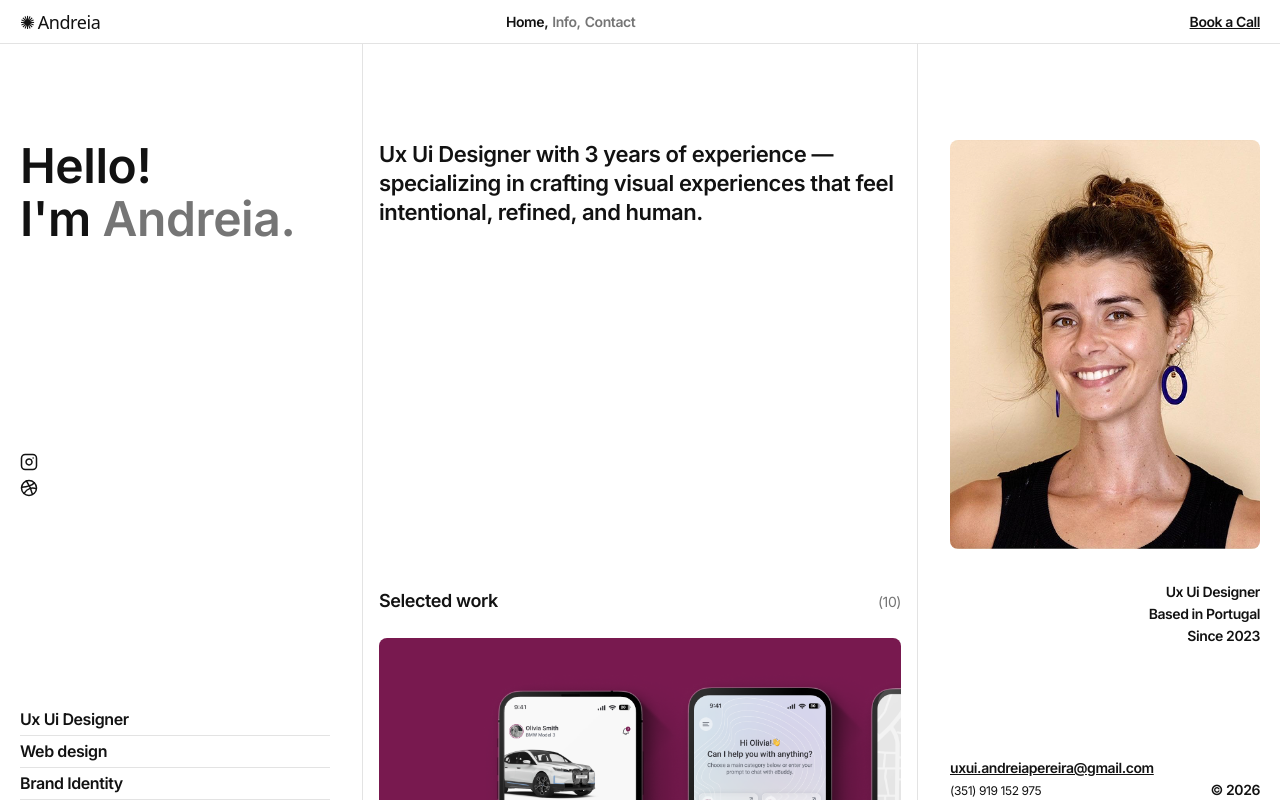
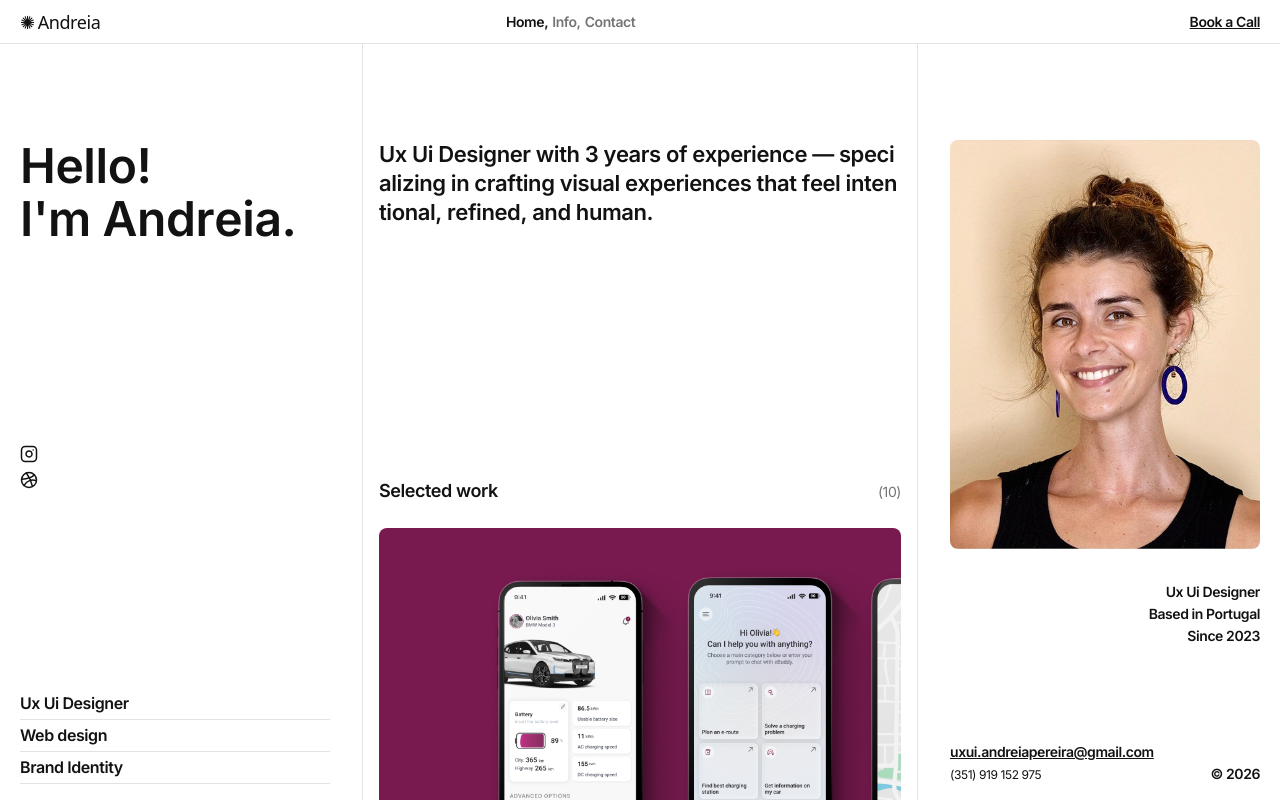
Before and after one commit to renatomrocha/andreia-portfolio, a React (Vite) app: page / in a window 1280 px wide. Built offline with nearby package versions, Linux system fonts and the light colour scheme; a web font is replaced by a local one.

Commit message:
FIrst text animations + refinements

```diff
--- /dev/null
+++ b/src/components/BlurRevealText.tsx
@@ -0,0 +1,104 @@
+import { useEffect, useState } from "react";
+
+interface BlurRevealTextProps {
+  text: string;
+  className?: string;
+  charDelay?: number;
+  blurDuration?: number;
+}
+
+export default function BlurRevealText({
+  text,
+  className = "",
+  charDelay = 15,
+  blurDuration = 300,
+}: BlurRevealTextProps) {
+  const [revealedCount, setRevealedCount] = useState(0);
+  const [charTimestamps, setCharTimestamps] = useState<number[]>([]);
+
+  useEffect(() => {
+    if (revealedCount >= text.length) return;
+
+    const timeout = setTimeout(() => {
+      setRevealedCount((prev) => prev + 1);
+      setCharTimestamps((prev) => [...prev, Date.now()]);
+    }, charDelay);
+
+    return () => clearTimeout(timeout);
+  }, [revealedCount, text.length, charDelay]);
+
+  return (
+    <span className={className}>
+      {text.split("").map((char, i) => {
+        if (char === "\n") {
+          return i < revealedCount ? <br key={i} /> : <span key={i} className="opacity-0">{"\n"}</span>;
+        }
+
+        if (i >= revealedCount) {
+          return (
+            <span key={i} className="opacity-0">
+              {char}
+            </span>
+          );
+        }
+
+        return (
+          <CharWithBlur
+            key={i}
+            char={char}
+            timestamp={charTimestamps[i]}
+            blurDuration={blurDuration}
+          />
+        );
+      })}
+    </span>
+  );
+}
+
+function CharWithBlur({
+  char,
+  timestamp,
+  blurDuration,
+}: {
+  char: string;
+  timestamp: number;
+  blurDuration: number;
+}) {
+  const [state, setState] = useState({ blur: 8, opacity: 0.7, y: -5 });
+
+  useEffect(() => {
+    let animationFrame: number;
+
+    function animate() {
+      const elapsed = Date.now() - timestamp;
+      const progress = Math.min(elapsed / blurDuration, 1);
+      const eased = 1 - (1 - progress) * (1 - progress); // ease-out quadratic
+
+      setState({
+        blur: (1 - eased) * 8,
+        opacity: 0.7 + eased * 0.3,
+        y: (1 - eased) * 5,
+      });
+
+      if (progress < 1) {
+        animationFrame = requestAnimationFrame(animate);
+      }
+    }
+
+    animationFrame = requestAnimationFrame(animate);
+    return () => cancelAnimationFrame(animationFrame);
+  }, [timestamp, blurDuration]);
+
+  return (
+    <span
+      className="inline-block"
+      style={{
+        filter: state.blur > 0.1 ? `blur(${state.blur}px)` : "none",
+        opacity: state.opacity,
+        transform: Math.abs(state.y) > 0.1 ? `translateY(${state.y}px)` : "none",
+      }}
+    >
+      {char === " " ? "\u00A0" : char}
+    </span>
+  );
+}
--- a/src/components/LeftColumn.tsx
+++ b/src/components/LeftColumn.tsx
@@ -1,12 +1,12 @@
+import BlurRevealText from "./BlurRevealText";
+
 export default function LeftColumn() {
   return (
     <div className="flex flex-col h-full">
       {/* Intro */}
       <div className="mt-[140px]">
-        <h1 className="font-inter font-semibold text-[48px] leading-[1.1] tracking-[-0.42px]">
-          <span className="text-cod-gray block">Hello!</span>
-          <span className="text-cod-gray">I'm </span>
-          <span className="text-boulder">Andreia.</span>
+        <h1 className="font-inter font-semibold text-[48px] leading-[1.1] tracking-[-0.42px] text-cod-gray">
+          <BlurRevealText text={"Hello!\nI'm Andreia."} charDelay={5} />
         </h1>
       </div>
 
--- a/src/components/MiddleColumn.tsx
+++ b/src/components/MiddleColumn.tsx
@@ -1,11 +1,13 @@
+import { Link } from "react-router-dom";
 import chatbotProject from "../assets/chatbot_project.png";
+import BlurRevealText from "./BlurRevealText";
 import Marquee from "./Marquee";
 
 const projects = [
-  { title: "Project title", category: "Category", year: "2025", image: chatbotProject },
-  { title: "Project title", category: "Category", year: "2025" },
-  { title: "Project title", category: "Category", year: "2025" },
-  { title: "Project title", category: "Category", year: "2025" },
+  { title: "Project title", category: "Category", year: "2025", image: chatbotProject, projectRoute: "chatbot" },
+  { title: "Project title", category: "Category", year: "2025", projectRoute: "project-2" },
+  { title: "Project title", category: "Category", year: "2025", projectRoute: "project-3" },
+  { title: "Project title", category: "Category", year: "2025", projectRoute: "project-4" },
 ];
 
 function ProjectImage({ src }: { src?: string }) {
@@ -25,9 +27,9 @@ function ProjectImage({ src }: { src?: string }) {
   );
 }
 
-function ProjectCard({ title, category, year, image }: { title: string; category: string; year: string; image?: string }) {
+function ProjectCard({ title, category, year, image, projectRoute }: { title: string; category: string; year: string; image?: string; projectRoute: string }) {
   return (
-    <div>
+    <Link to={`/work/${projectRoute}`} className="block">
       <ProjectImage src={image} />
       <div className="flex items-center justify-between mt-[6px]">
         <div className="flex items-center gap-2">
@@ -43,7 +45,7 @@ function ProjectCard({ title, category, year, image }: { title: string; category
           {year}
         </span>
       </div>
-    </div>
+    </Link>
   );
 }
 
@@ -53,13 +55,15 @@ export default function MiddleColumn() {
       {/* Description */}
       <div className="px-4 pt-[140px]">
         <h2 className="font-inter font-semibold text-[22px] leading-[29px] text-cod-gray tracking-[-0.42px] max-w-[600px]">
-          Ux Ui Designer with 3 years of experience — specializing in crafting
-          visual experiences that feel intentional, refined, and human.
+          <BlurRevealText
+            text="Ux Ui Designer with 3 years of experience — specializing in crafting visual experiences that feel intentional, refined, and human."
+            charDelay={3}
+          />
         </h2>
       </div>
 
       {/* Spacer */}
-      <div className="h-[360px]" />
+      <div className="h-[250px]" />
 
       {/* Selected Work Header */}
       <div className="px-4 flex items-baseline justify-between">
--- /dev/null
+++ b/src/components/ThreeColumnLayout.tsx
@@ -0,0 +1,25 @@
+import { ReactNode } from "react";
+
+export default function ThreeColumnLayout({
+  left,
+  middle,
+  right,
+}: {
+  left: ReactNode;
+  middle: ReactNode;
+  right: ReactNode;
+}) {
+  return (
+    <main className="flex gap-8 px-5 flex-1 min-h-0">
+      <div className="w-1/4 shrink-0 min-w-0 h-full overflow-hidden pb-4">
+        {left}
+      </div>
+      <div className="flex-1 min-w-0 h-full overflow-y-auto scrollbar-hidden">
+        {middle}
+      </div>
+      <div className="w-1/4 shrink-0 min-w-0 h-full overflow-hidden pb-4">
+        {right}
+      </div>
+    </main>
+  );
+}
--- a/src/pages/Home.tsx
+++ b/src/pages/Home.tsx
@@ -1,19 +1,14 @@
+import ThreeColumnLayout from "../components/ThreeColumnLayout";
 import LeftColumn from "../components/LeftColumn";
 import MiddleColumn from "../components/MiddleColumn";
 import RightColumn from "../components/RightColumn";
 
 export default function Home() {
   return (
-    <main className="flex gap-8 px-5 flex-1 min-h-0">
-      <div className="w-1/4 shrink-0 min-w-0 h-full overflow-hidden">
-        <LeftColumn />
-      </div>
-      <div className="flex-1 min-w-0 h-full overflow-y-auto scrollbar-hidden">
-        <MiddleColumn />
-      </div>
-      <div className="w-1/4 shrink-0 min-w-0 h-full overflow-hidden">
-        <RightColumn />
-      </div>
-    </main>
+    <ThreeColumnLayout
+      left={<LeftColumn />}
+      middle={<MiddleColumn />}
+      right={<RightColumn />}
+    />
   );
 }
--- a/src/pages/Info.tsx
+++ b/src/pages/Info.tsx
@@ -1,19 +1,14 @@
+import ThreeColumnLayout from "../components/ThreeColumnLayout";
 import InfoLeftColumn from "../components/info/InfoLeftColumn";
 import InfoMiddleColumn from "../components/info/InfoMiddleColumn";
 import InfoRightColumn from "../components/info/InfoRightColumn";
 
 export default function Info() {
   return (
-    <main className="flex gap-8 px-5 flex-1 min-h-0">
-      <div className="w-1/4 shrink-0 min-w-0 h-full overflow-hidden">
-        <InfoLeftColumn />
-      </div>
-      <div className="flex-1 min-w-0 h-full overflow-y-auto scrollbar-hidden">
-        <InfoMiddleColumn />
-      </div>
-      <div className="w-1/4 shrink-0 min-w-0 h-full overflow-hidden">
-        <InfoRightColumn />
-      </div>
-    </main>
+    <ThreeColumnLayout
+      left={<InfoLeftColumn />}
+      middle={<InfoMiddleColumn />}
+      right={<InfoRightColumn />}
+    />
   );
 }
```
